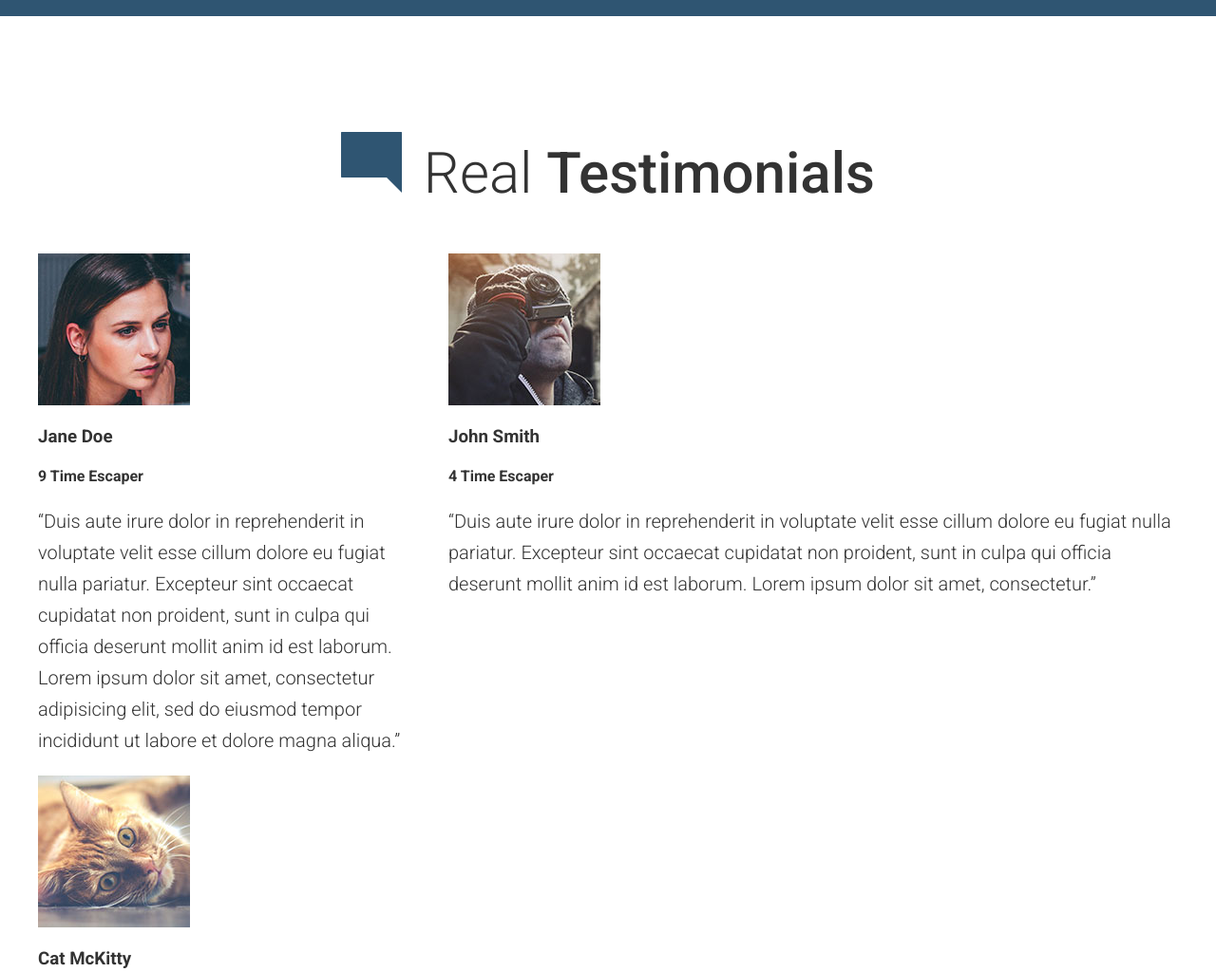
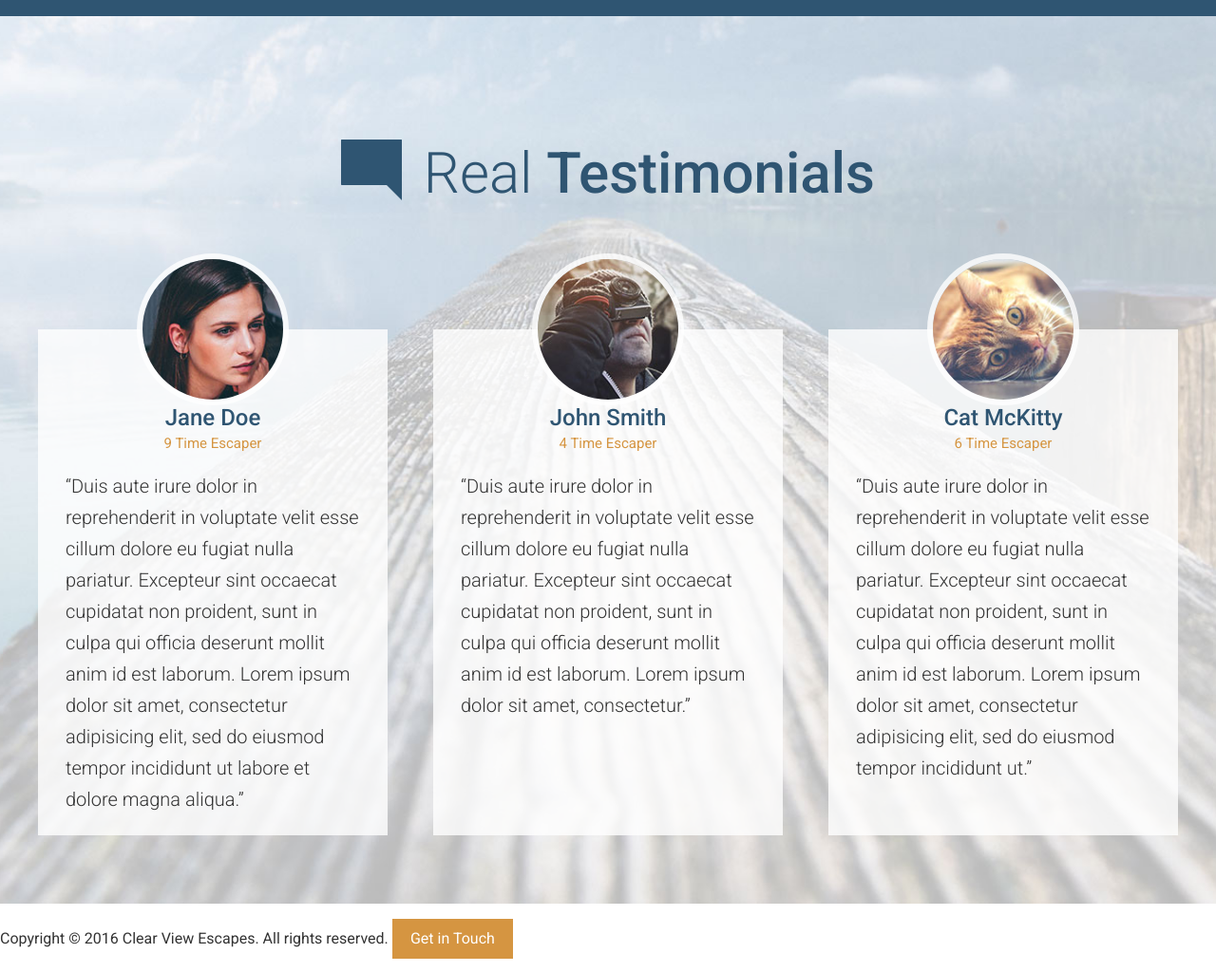
Before and after one commit to JasonDuquain/TravelSite-May, a website: page app/index.html in a window 1280 px wide. Shown: the part 3120-4144 px from the top of the page at 95% size. Drawn offline with Linux system fonts and the light colour scheme.

Commit message:
testimonials sect complete

```diff
--- a/app/assets/scss/partials/_global.scss
+++ b/app/assets/scss/partials/_global.scss
@@ -43,6 +43,6 @@ a {
 
 .page-section--no-b-padding-until-medium {
     @include breakpoint(max-width 600px) {
-
+        padding: 1.2rem 0;
     }
 }
--- a/app/assets/scss/partials/_ourfeatures.scss
+++ b/app/assets/scss/partials/_ourfeatures.scss
@@ -13,13 +13,14 @@
     }
 
     &__icon {
-
         display: block;
         margin-left: auto;
         margin-right: auto;
         margin-bottom: .6rem;
 
         @include breakpoint($small) {
+            position: relative;
+            top: 8px;
             margin-right: .5rem;
             margin-left: 0;
             display: inline-block;
--- a/app/assets/scss/partials/_row.scss
+++ b/app/assets/scss/partials/_row.scss
@@ -27,11 +27,14 @@
     }
 
     #testimonials .row {
-
+        display: grid;
+        grid-template-columns: repeat(3, 1fr);
+        grid-column-gap: 3em;
     }
 
     .page-section--testimonials .row__medium-4 {
-
+        grid-row: auto;
+        grid-column: auto;
     }
 
 }
--- a/app/assets/scss/partials/_testimonials.scss
+++ b/app/assets/scss/partials/_testimonials.scss
@@ -1,50 +1,61 @@
 
 .page-section--testimonials {
-
+    background-color: #e0e6ef;
 
     @include breakpoint($medium) {
-
+        background: url('../../assets/images/testimonials-bg.jpg') top center no-repeat;
+        background-size: cover;
     } //breakpoint
 
     .section-title--blue {
-
+        color: $lightblue;
     }
 
     .testimonial {
-
+        background-color: rgba(255,255,255,.8);
+        padding: 0 18px 1px 18px;
+        margin-bottom: 98px;
 
         @include breakpoint($medium) {
-
+            padding: 0 1.8125rem 1px 1.8125rem;
+            margin-bottom: 0;
         }
 
     } //.testimonial
 
     .testimonial--last {
-
+        margin-bottom: 0;
     }
 
     .testimonial__photo {
-
+        overflow: hidden;
+        border-radius: 80px;
+        width: 160px;
+        height: 160px;
+        margin: 0 auto -80px auto;
+        position: relative;
+        top: -80px;
+        border: 6px solid rgba(255,255,255,.8);
     }
 
     .testimonial__title {
-
+        color: $lightblue;
+        text-align: center;
+        font-size: 1.5rem;
+        font-weight: 500;
+        margin: 0;
     }
 
     .testimonial__subtitle {
-
+        text-align: center;
+        color: $orange;
+        font-weight: 400;
+        font-size: .937rem;
+        margin: .25rem 0 1rem 0;
     }
 
     .row--t-padding {
-
-    }
-
-    .row--gutters-small {
-
-    }
-
-    .row--gutters-small > div {
-
+        padding-top: 80px;
     }
 
     .row--equal-height-at-medium {
@@ -53,7 +64,7 @@
         }
 
         & > div {
-
+           display: flex;
         } // breakpoint
 
     }
@@ -61,10 +72,10 @@
 } //.page-section--testimonials
 
 .page-section--no-b-padding-until-medium {
-
+    padding-bottom: 0;
 
    @include breakpoint($medium) {
-
+       padding-bottom: 4.5rem;
     }
 
 
```
Also changed, not shown: app/index.html (+0 -1 lines), app/assets/css/styles.css, 1 other file.
